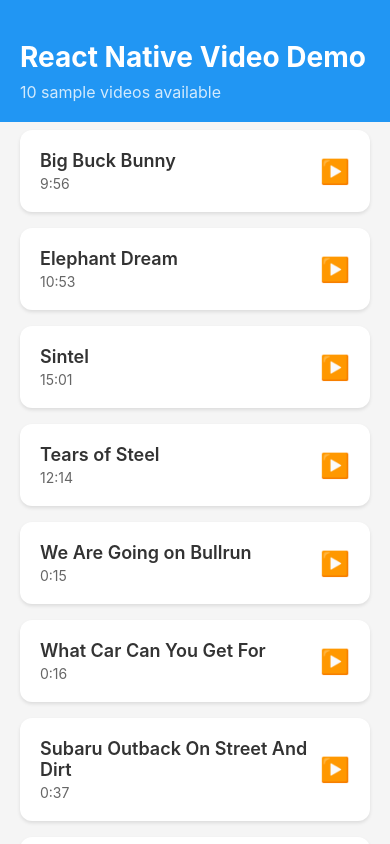
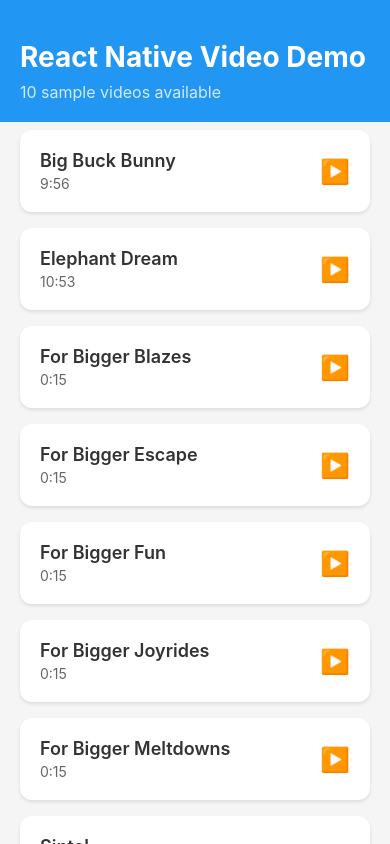
Before and after one commit to raja-2024/AirplayDemo, a React Native app: screen / in a window 390 px wide. Built offline with nearby package versions, Linux system fonts and the light colour scheme.

Commit message:
Fix video player header padding and remove incompatible slider package

```diff
--- a/package.json
+++ b/package.json
@@ -10,14 +10,12 @@
     "test": "jest"
   },
   "dependencies": {
-    "@react-native-community/slider": "^5.0.1",
     "@react-native/new-app-screen": "0.81.0",
     "@react-navigation/native": "^6.1.9",
     "@react-navigation/stack": "^6.3.20",
     "react": "19.1.0",
     "react-native": "0.81.0",
     "react-native-gesture-handler": "^2.15.0",
-    "react-native-screens": "^3.29.0",
     "react-native-video": "^6.16.1"
   },
   "devDependencies": {
--- a/src/screens/VideoList.js
+++ b/src/screens/VideoList.js
@@ -9,7 +9,6 @@ import {
   Platform,
   Dimensions,
 } from 'react-native';
-import Slider from '@react-native-community/slider';
 import Video from 'react-native-video';
 
 const { width, height } = Dimensions.get('window');
@@ -22,6 +21,8 @@ const VideoList = () => {
   const [duration, setDuration] = useState(0);
   const [seeking, setSeeking] = useState(false);
   const [currentVideoIndex, setCurrentVideoIndex] = useState(0);
+  const [loading, setLoading] = useState(false);
+  const [error, setError] = useState(null);
   const videoRef = useRef(null);
 
   // Manual safe area handling
@@ -47,124 +48,67 @@ const VideoList = () => {
     },
     {
       id: '3',
+      title: 'For Bigger Blazes',
+      duration: '0:15',
+      url: 'http://commondatastorage.googleapis.com/gtv-videos-bucket/sample/ForBiggerBlazes.mp4',
+    },
+    {
+      id: '4',
+      title: 'For Bigger Escape',
+      duration: '0:15',
+      url: 'http://commondatastorage.googleapis.com/gtv-videos-bucket/sample/ForBiggerEscape.mp4',
+    },
+    {
+      id: '5',
+      title: 'For Bigger Fun',
+      duration: '0:15',
+      url: 'http://commondatastorage.googleapis.com/gtv-videos-bucket/sample/ForBiggerFun.mp4',
+    },
+    {
+      id: '6',
+      title: 'For Bigger Joyrides',
+      duration: '0:15',
+      url: 'http://commondatastorage.googleapis.com/gtv-videos-bucket/sample/ForBiggerJoyrides.mp4',
+    },
+    {
+      id: '7',
+      title: 'For Bigger Meltdowns',
+      duration: '0:15',
+      url: 'http://commondatastorage.googleapis.com/gtv-videos-bucket/sample/ForBiggerMeltdowns.mp4',
+    },
+    {
+      id: '8',
       title: 'Sintel',
-      duration: '15:01',
+      duration: '14:48',
       url: 'http://commondatastorage.googleapis.com/gtv-videos-bucket/sample/Sintel.mp4',
     },
     {
-      id: '4',
+      id: '9',
+      title: 'Subaru Outback On Street And Dirt',
+      duration: '0:16',
+      url: 'http://commondatastorage.googleapis.com/gtv-videos-bucket/sample/SubaruOutbackOnStreetAndDirt.mp4',
+    },
+    {
+      id: '10',
       title: 'Tears of Steel',
       duration: '12:14',
       url: 'http://commondatastorage.googleapis.com/gtv-videos-bucket/sample/TearsOfSteel.mp4',
     },
-    {
-      id: '5',
-      title: 'We Are Going on Bullrun',
-      duration: '0:15',
-      url: 'http://commondatastorage.googleapis.com/gtv-videos-bucket/sample/WeAreGoingOnBullrun.mp4',
-    },
-    {
-      id: '6',
-      title: 'What Car Can You Get For',
-      duration: '0:16',
-      url: 'http://commondatastorage.googleapis.com/gtv-videos-bucket/sample/WhatCarCanYouGetFor.mp4',
-    },
-    {
-      id: '7',
-      title: 'Subaru Outback On Street And Dirt',
-      duration: '0:37',
-      url: 'http://commondatastorage.googleapis.com/gtv-videos-bucket/sample/SubaruOutbackOnStreetAndDirt.mp4',
-    },
-    {
-      id: '8',
-      title: 'Volkswagen GTI Review',
-      duration: '6:36',
-      url: 'http://commondatastorage.googleapis.com/gtv-videos-bucket/sample/VolkswagenGTIReview.mp4',
-    },
-    {
-      id: '9',
-      title: 'Honda Civic Type R',
-      duration: '0:30',
-      url: 'http://commondatastorage.googleapis.com/gtv-videos-bucket/sample/HondaCivicTypeR.mp4',
-    },
-    {
-      id: '10',
-      title: 'Chevrolet Impala',
-      duration: '0:30',
-      url: 'http://commondatastorage.googleapis.com/gtv-videos-bucket/sample/ChevroletImpala.mp4',
-    },
   ];
-
-  const handleVideoSelect = (video) => {
-    const index = sampleVideos.findIndex(v => v.id === video.id);
-    setCurrentVideoIndex(index);
-    setSelectedVideo(video);
-    setIsFullscreen(true);
-    setPaused(false);
-    setCurrentTime(0);
-    setDuration(0);
-  };
-
-  const handleVideoClose = () => {
-    setSelectedVideo(null);
-    setIsFullscreen(false);
-    setPaused(false);
-    setCurrentTime(0);
-    setDuration(0);
-  };
-
-  const togglePlayPause = () => {
-    setPaused(!paused);
-  };
-
-  const goToPrevious = () => {
-    if (currentVideoIndex > 0) {
-      const prevVideo = sampleVideos[currentVideoIndex - 1];
-      setCurrentVideoIndex(currentVideoIndex - 1);
-      setSelectedVideo(prevVideo);
-      setPaused(false);
-      setCurrentTime(0);
-      setDuration(0);
-    }
-  };
-
-  const goToNext = () => {
-    if (currentVideoIndex < sampleVideos.length - 1) {
-      const nextVideo = sampleVideos[currentVideoIndex + 1];
-      setCurrentVideoIndex(currentVideoIndex + 1);
-      setSelectedVideo(nextVideo);
-      setPaused(false);
-      setCurrentTime(0);
-      setDuration(0);
-    }
-  };
-
-  const onSeek = (value) => {
-    setSeeking(true);
-    setCurrentTime(value);
-  };
-
-  const onSeekComplete = (value) => {
-    setSeeking(false);
-    if (videoRef.current) {
-      videoRef.current.seek(value);
-    }
-  };
-
-  const onProgress = (data) => {
-    if (!seeking) {
-      setCurrentTime(data.currentTime);
-    }
-  };
-
-  const onLoad = (data) => {
-    setDuration(data.duration);
-  };
 
   const formatTime = (seconds) => {
     const mins = Math.floor(seconds / 60);
     const secs = Math.floor(seconds % 60);
-    return `${mins}:${secs < 10 ? '0' : ''}${secs}`;
+    return `${mins}:${secs.toString().padStart(2, '0')}`;
+  };
+
+  const handleVideoSelect = (video, index) => {
+    setSelectedVideo(video);
+    setCurrentVideoIndex(index);
+    setCurrentTime(0);
+    setDuration(0);
+    setPaused(false);
+    setIsFullscreen(false);
   };
 
   const handleCustomVideo = () => {
@@ -177,16 +121,18 @@ const VideoList = () => {
           text: 'OK',
           onPress: (url) => {
             if (url && url.trim()) {
-              setSelectedVideo({
+              const customVideo = {
                 id: 'custom',
                 title: 'Custom Video',
                 duration: 'Unknown',
                 url: url.trim(),
-              });
-              setIsFullscreen(true);
-              setPaused(false);
+              };
+              setSelectedVideo(customVideo);
+              setCurrentVideoIndex(-1);
               setCurrentTime(0);
               setDuration(0);
+              setPaused(false);
+              setIsFullscreen(false);
             }
           },
         },
@@ -195,16 +141,71 @@ const VideoList = () => {
     );
   };
 
-  const renderVideoItem = ({ item }) => (
+  const handleLoad = (data) => {
+    setDuration(data.duration);
+    setSeeking(false); // Ensure seeking is false when loading
+  };
+
+  const handleError = (error) => {
+    console.log('Video error:', error);
+    Alert.alert('Error', error.error.errorString);
+    setPaused(true);
+    setCurrentTime(0);
+    setDuration(0);
+  };
+
+  const handleEnd = () => {
+    setPaused(true);
+    setCurrentTime(0);
+  };
+
+  const handleProgress = (data) => {
+    if (!seeking) {
+      setCurrentTime(data.currentTime);
+    }
+  };
+
+  const handleSeek = (event) => {
+    const { locationX } = event.nativeEvent;
+    const seekBarWidth = width - 40; // Account for padding
+    const seekPercentage = locationX / seekBarWidth;
+    const seekTime = seekPercentage * duration;
+
+    if (videoRef.current) {
+      videoRef.current.seek(seekTime);
+      setCurrentTime(seekTime);
+    }
+  };
+
+  const goToPrevious = () => {
+    if (currentVideoIndex > 0) {
+      const prevIndex = currentVideoIndex - 1;
+      handleVideoSelect(sampleVideos[prevIndex], prevIndex);
+    }
+  };
+
+  const goToNext = () => {
+    if (currentVideoIndex < sampleVideos.length - 1) {
+      const nextIndex = currentVideoIndex + 1;
+      handleVideoSelect(sampleVideos[nextIndex], nextIndex);
+    }
+  };
+
+  const renderVideoItem = ({ item, index }) => (
     <TouchableOpacity
-      style={styles.videoItem}
-      onPress={() => handleVideoSelect(item)}
+      style={[
+        styles.videoItem,
+        selectedVideo?.id === item.id && styles.selectedVideoItem,
+      ]}
+      onPress={() => handleVideoSelect(item, index)}
     >
       <View style={styles.videoInfo}>
-        <Text style={styles.videoTitle}>{item.title}</Text>
+        <Text style={styles.videoTitle} numberOfLines={2}>
+          {item.title}
+        </Text>
         <Text style={styles.videoDuration}>{item.duration}</Text>
       </View>
-      <Text style={styles.playButton}>▶️</Text>
+      <Text style={styles.playIcon}>▶️</Text>
     </TouchableOpacity>
   );
 
@@ -218,94 +219,110 @@ const VideoList = () => {
   );
 
   const renderFooter = () => (
-    <View style={styles.footer}>
-      <TouchableOpacity style={styles.customButton} onPress={handleCustomVideo}>
-        <Text style={styles.customButtonText}>🎬 Add Custom Video</Text>
+    <TouchableOpacity style={styles.customVideoButton} onPress={handleCustomVideo}>
+      <Text style={styles.customVideoButtonText}>🎬 Add Custom Video</Text>
     </TouchableOpacity>
-    </View>
   );
 
-  // If a video is selected and fullscreen, show only the video player
-  if (selectedVideo && isFullscreen) {
+  const renderVideoPlayer = () => {
+    if (!selectedVideo) return null;
+
     return (
-      <View style={styles.fullscreenContainer}>
+      <View style={styles.videoPlayerContainer}>
+        <View style={styles.videoInfoHeader}>
+          <Text style={styles.videoPlayerTitle} numberOfLines={1}>
+            {selectedVideo.title}
+          </Text>
+          <Text style={styles.videoCounter}>
+            {currentVideoIndex >= 0 ? `${currentVideoIndex + 1} of ${sampleVideos.length}` : 'Custom Video'}
+          </Text>
+        </View>
+
+        <View style={styles.videoContainer}>
           <Video
             ref={videoRef}
             source={{ uri: selectedVideo.url }}
-          style={styles.fullscreenVideo}
+            style={styles.video}
             resizeMode="contain"
-          controls={false}
             paused={paused}
-          fullscreen={true}
+            onLoad={handleLoad}
+            onError={handleError}
+            onEnd={handleEnd}
+            onProgress={handleProgress}
+            onFullscreenPlayerWillPresent={() => setIsFullscreen(true)}
+            onFullscreenPlayerWillDismiss={() => setIsFullscreen(false)}
+            fullscreen={isFullscreen}
             fullscreenOrientation="landscape"
             fullscreenAutorotate={true}
-          onEnd={() => handleVideoClose()}
-          onError={() => handleVideoClose()}
-          onProgress={onProgress}
-          onLoad={onLoad}
+            controls={false}
+            playInBackground={false}
+            playWhenInactive={false}
+            ignoreSilentSwitch="ignore"
+            repeat={false}
           />
+        </View>
 
-        {/* Custom Controls */}
-        <View style={styles.customControls}>
-          {/* Previous Button */}
+        <View style={styles.controlsContainer}>
+          <View style={styles.timeDisplay}>
+            <Text style={styles.timeText}>{formatTime(currentTime)}</Text>
+            <Text style={styles.timeText}>{formatTime(duration)}</Text>
+          </View>
+
+          <TouchableOpacity style={styles.seekBar} onPress={handleSeek}>
+            <View style={styles.seekBarBackground}>
+              <View
+                style={[
+                  styles.seekBarProgress,
+                  { width: `${(currentTime / duration) * 100}%` },
+                ]}
+              />
+            </View>
+          </TouchableOpacity>
+
+          <View style={styles.controlButtons}>
             <TouchableOpacity
-            style={[styles.controlButton, currentVideoIndex === 0 && styles.disabledButton]}
+              style={[styles.controlButton, styles.navButton]}
               onPress={goToPrevious}
-            disabled={currentVideoIndex === 0}
+              disabled={currentVideoIndex <= 0}
             >
               <Text style={styles.controlButtonText}>⏮️</Text>
             </TouchableOpacity>
 
-          {/* Play/Pause Button */}
-          <TouchableOpacity style={styles.controlButton} onPress={togglePlayPause}>
+            <TouchableOpacity
+              style={[styles.controlButton, styles.playButton]}
+              onPress={() => setPaused(!paused)}
+            >
               <Text style={styles.controlButtonText}>
                 {paused ? '▶️' : '⏸️'}
               </Text>
             </TouchableOpacity>
 
-          {/* Next Button */}
             <TouchableOpacity
-            style={[styles.controlButton, currentVideoIndex === sampleVideos.length - 1 && styles.disabledButton]}
+              style={[styles.controlButton, styles.navButton]}
               onPress={goToNext}
-            disabled={currentVideoIndex === sampleVideos.length - 1}
+              disabled={currentVideoIndex >= sampleVideos.length - 1}
             >
               <Text style={styles.controlButtonText}>⏭️</Text>
             </TouchableOpacity>
           </View>
+        </View>
+      </View>
+    );
+  };
 
-        {/* Seekbar */}
-        <View style={styles.seekbarContainer}>
-          <Text style={styles.timeText}>{formatTime(currentTime)}</Text>
-          <Slider
-            style={styles.seekbar}
-            minimumValue={0}
-            maximumValue={duration || 1}
-            value={currentTime}
-            onValueChange={onSeek}
-            onSlidingComplete={onSeekComplete}
-            minimumTrackTintColor="#FFFFFF"
-            maximumTrackTintColor="#666666"
-            thumbStyle={styles.thumb}
-          />
-          <Text style={styles.timeText}>{formatTime(duration)}</Text>
-        </View>
-
-        {/* Video Info */}
-        <View style={styles.videoInfoOverlay}>
-          <Text style={styles.videoTitleOverlay}>{selectedVideo.title}</Text>
-          <Text style={styles.videoProgress}>
-            {currentVideoIndex + 1} of {sampleVideos.length}
-          </Text>
-        </View>
-
-        <TouchableOpacity style={styles.closeButton} onPress={handleVideoClose}>
-          <Text style={styles.closeButtonText}>✕</Text>
+  return (
+    <View style={styles.container}>
+      {selectedVideo ? (
+        <View style={styles.fullscreenContainer}>
+          {renderVideoPlayer()}
+          <TouchableOpacity
+            style={styles.backToListButton}
+            onPress={() => setSelectedVideo(null)}
+          >
+            <Text style={styles.backToListButtonText}>← Back to List</Text>
           </TouchableOpacity>
         </View>
-    );
-  }
-
-  return (
+      ) : (
         <FlatList
           style={styles.container}
           data={sampleVideos}
@@ -316,6 +333,8 @@ const VideoList = () => {
           showsVerticalScrollIndicator={false}
           contentContainerStyle={styles.listContent}
         />
+      )}
+    </View>
   );
 };
 
@@ -359,6 +378,9 @@ const styles = StyleSheet.create({
     shadowRadius: 3.84,
     elevation: 5,
   },
+  selectedVideoItem: {
+    backgroundColor: '#e0e0e0', // A subtle highlight for selected item
+  },
   videoInfo: {
     flex: 1,
   },
@@ -372,7 +394,7 @@ const styles = StyleSheet.create({
     fontSize: 14,
     color: '#666',
   },
-  playButton: {
+  playIcon: {
     fontSize: 24,
   },
   footer: {
@@ -395,16 +417,74 @@ const styles = StyleSheet.create({
     flex: 1,
     backgroundColor: 'black',
   },
-  fullscreenVideo: {
+  videoPlayerContainer: {
     flex: 1,
+    backgroundColor: 'black',
+    paddingTop: 20,
   },
-  customControls: {
+  videoInfoHeader: {
+    paddingHorizontal: 20,
+    paddingBottom: 10,
+  },
+  videoPlayerTitle: {
+    fontSize: 24,
+    fontWeight: 'bold',
+    color: 'white',
+    marginBottom: 5,
+  },
+  videoCounter: {
+    fontSize: 16,
+    color: 'rgba(255, 255, 255, 0.8)',
+  },
+  videoContainer: {
+    flex: 1,
+    justifyContent: 'center',
+    alignItems: 'center',
+  },
+  video: {
+    width: '100%',
+    aspectRatio: 16 / 9,
+  },
+  controlsContainer: {
     position: 'absolute',
-    bottom: 120,
+    bottom: 0,
     left: 0,
     right: 0,
+    paddingHorizontal: 20,
+    paddingBottom: 20,
+    backgroundColor: 'rgba(0, 0, 0, 0.7)',
+    borderTopLeftRadius: 20,
+    borderTopRightRadius: 20,
+  },
+  timeDisplay: {
     flexDirection: 'row',
-    justifyContent: 'center',
+    justifyContent: 'space-between',
+    marginBottom: 10,
+  },
+  timeText: {
+    color: 'white',
+    fontSize: 14,
+    fontWeight: '600',
+  },
+  seekBar: {
+    height: 10,
+    borderRadius: 5,
+    backgroundColor: '#666',
+    marginBottom: 15,
+  },
+  seekBarBackground: {
+    height: '100%',
+    borderRadius: 5,
+    backgroundColor: '#2196F3',
+  },
+  seekBarProgress: {
+    height: '100%',
+    borderRadius: 5,
+    backgroundColor: '#2196F3',
+  },
+  controlButtons: {
+    flexDirection: 'row',
+    justifyContent: 'space-around',
     alignItems: 'center',
   },
   controlButton: {
@@ -416,75 +496,29 @@ const styles = StyleSheet.create({
     alignItems: 'center',
     marginHorizontal: 15,
   },
-  disabledButton: {
-    opacity: 0.5,
+  navButton: {
+    // No specific styles needed, just for clarity
+  },
+  playButton: {
+    backgroundColor: '#2196F3',
   },
   controlButtonText: {
     fontSize: 24,
     color: 'white',
   },
-  seekbarContainer: {
+  backToListButton: {
     position: 'absolute',
-    bottom: 80,
-    left: 20,
-    right: 20,
-    flexDirection: 'row',
-    alignItems: 'center',
-    backgroundColor: 'rgba(0, 0, 0, 0.7)',
-    borderRadius: 25,
-    paddingHorizontal: 15,
-    paddingVertical: 10,
-  },
-  seekbar: {
-    flex: 1,
-    marginHorizontal: 15,
-  },
-  timeText: {
-    color: 'white',
-    fontSize: 12,
-    fontWeight: '600',
-    minWidth: 35,
-    textAlign: 'center',
-  },
-  thumb: {
-    backgroundColor: '#2196F3',
-    width: 20,
-    height: 20,
-  },
-  videoInfoOverlay: {
-    position: 'absolute',
-    top: 50,
+    top: 20,
     left: 20,
     backgroundColor: 'rgba(0, 0, 0, 0.7)',
-    borderRadius: 15,
-    paddingHorizontal: 15,
+    borderRadius: 20,
     paddingVertical: 10,
+    paddingHorizontal: 20,
   },
-  videoTitleOverlay: {
+  backToListButtonText: {
     color: 'white',
     fontSize: 16,
     fontWeight: '600',
-    marginBottom: 5,
-  },
-  videoProgress: {
-    color: 'rgba(255, 255, 255, 0.8)',
-    fontSize: 12,
-  },
-  closeButton: {
-    position: 'absolute',
-    top: 50,
-    right: 20,
-    backgroundColor: 'rgba(0, 0, 0, 0.7)',
-    borderRadius: 20,
-    width: 40,
-    height: 40,
-    justifyContent: 'center',
-    alignItems: 'center',
-  },
-  closeButtonText: {
-    color: 'white',
-    fontSize: 20,
-    fontWeight: 'bold',
   },
 });
 
--- a/src/screens/VideoPlayerScreen.js
+++ b/src/screens/VideoPlayerScreen.js
@@ -105,7 +105,7 @@ const VideoPlayerScreen = () => {
       <StatusBar hidden={true} />
 
       {/* Header with back button */}
-      <View style={[styles.header, { paddingTop: getSafeAreaTop() + 10 }]}>
+      <View style={[styles.header, { paddingTop: 10 }]}>
         <TouchableOpacity style={styles.backButton} onPress={handleBackPress}>
           <Text style={styles.backButtonText}>← Back</Text>
         </TouchableOpacity>
```
Also changed, not shown: react-native.config.js (added, +16 -0 lines), 5 other files (tests, documents, lock files or other folders). Lines whose indentation alone changed are shown as unchanged.
